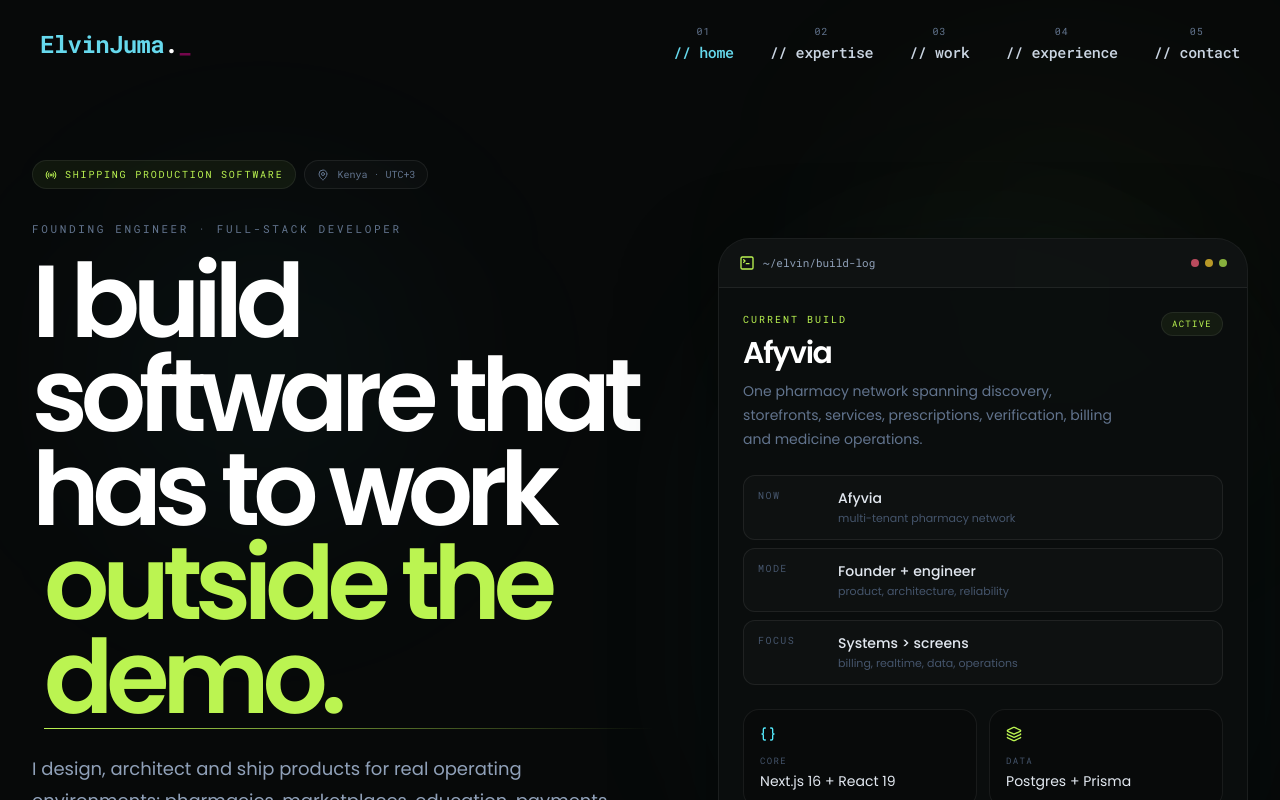
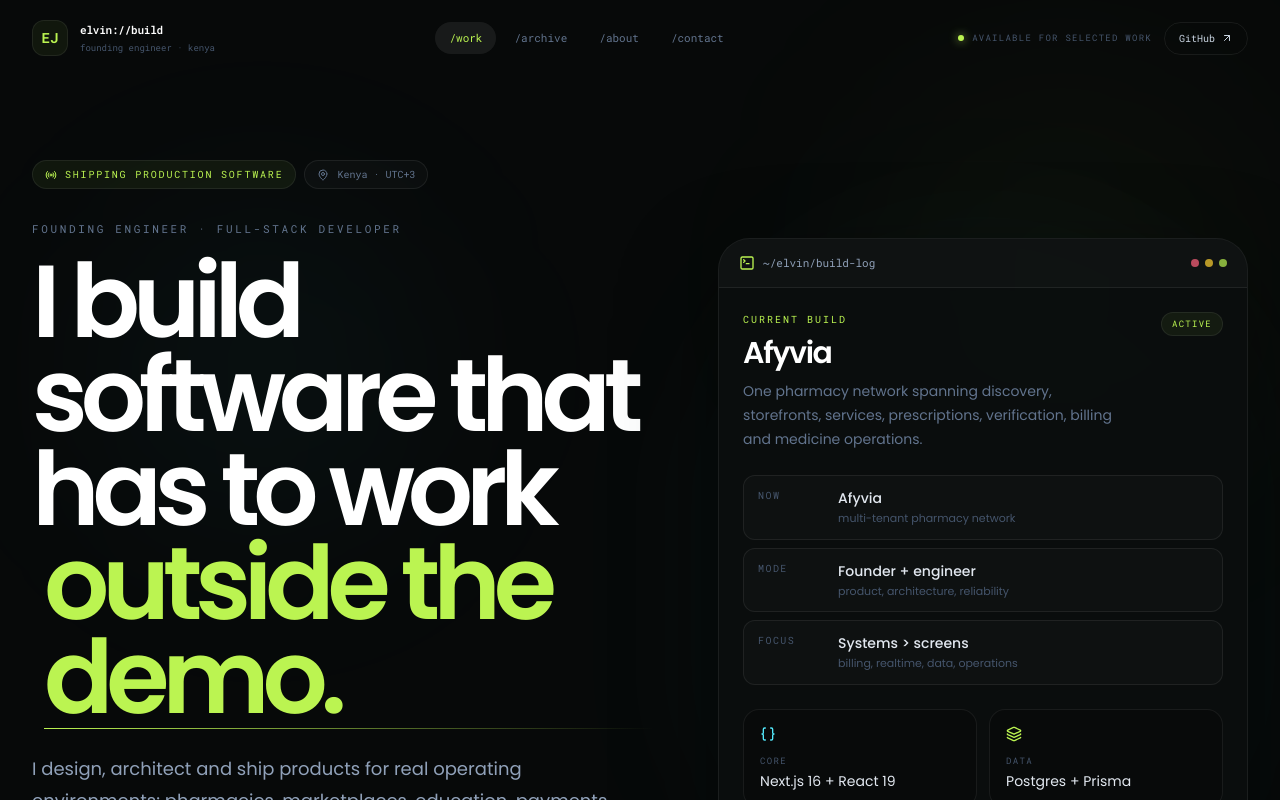
Before and after one commit to Elvinoacer/elvinJuma-portfolio, a Next.js app: page / in a window 1280 px wide. Shown: the top 800 px of the page. Built offline with nearby package versions, Linux system fonts and the light colour scheme.

Commit message:
feat: replace template navigation with personal build-system header

```diff
--- a/src/components/Header.tsx
+++ b/src/components/Header.tsx
@@ -1,200 +1,156 @@
 "use client";
 
-import { useState, useEffect } from "react";
+import { useEffect, useState } from "react";
 import Link from "next/link";
+import { usePathname } from "next/navigation";
 import { AnimatePresence, motion } from "framer-motion";
+import { ArrowUpRight, Menu, X } from "lucide-react";
+import { site } from "@/data/site";
 
 const navLinks = [
-  { num: "01", name: "// home", href: "#hero-section" },
-  { num: "02", name: "// expertise", href: "#expertise" },
-  { num: "03", name: "// work", href: "#work" },
-  { num: "04", name: "// experience", href: "#experience" },
-  { num: "05", name: "// contact", href: "#contact" },
+  { label: "work", href: "/#work" },
+  { label: "archive", href: "/projects" },
+  { label: "about", href: "/about" },
+  { label: "contact", href: "/contact" },
 ];
 
 export default function Header() {
+  const pathname = usePathname();
   const [scrolled, setScrolled] = useState(false);
-  const [mobileMenuOpen, setMobileMenuOpen] = useState(false);
-  const [activeSection, setActiveSection] = useState("hero-section");
+  const [open, setOpen] = useState(false);
 
   useEffect(() => {
-    const handleScroll = () => {
-      setScrolled(window.scrollY > 30);
-
-      const sections = ["hero-section", "expertise", "work", "experience", "contact"];
-      const scrollPosition = window.scrollY + 250;
-
-      for (const sectionId of sections) {
-        const el = document.getElementById(sectionId);
-        if (el) {
-          const top = el.offsetTop;
-          const height = el.offsetHeight;
-          if (scrollPosition >= top && scrollPosition < top + height) {
-            setActiveSection(sectionId);
-            break;
-          }
-        }
-      }
-    };
-
-    window.addEventListener("scroll", handleScroll, { passive: true });
-    handleScroll();
-    return () => window.removeEventListener("scroll", handleScroll);
+    const onScroll = () => setScrolled(window.scrollY > 24);
+    onScroll();
+    window.addEventListener("scroll", onScroll, { passive: true });
+    return () => window.removeEventListener("scroll", onScroll);
   }, []);
 
   useEffect(() => {
-    if (mobileMenuOpen) {
-      document.body.style.overflow = "hidden";
-    } else {
+    setOpen(false);
+  }, [pathname]);
+
+  useEffect(() => {
+    document.body.style.overflow = open ? "hidden" : "";
+    return () => {
       document.body.style.overflow = "";
-    }
-  }, [mobileMenuOpen]);
+    };
+  }, [open]);
 
-  const handleNavClick = (e: React.MouseEvent<HTMLAnchorElement>, href: string) => {
-    if (href.startsWith("#")) {
-      e.preventDefault();
-      setMobileMenuOpen(false);
-      const targetId = href.replace("#", "");
-      const targetElement = document.getElementById(targetId);
-      if (targetElement) {
-        const topOffset = 70;
-        const elementPosition = targetElement.getBoundingClientRect().top;
-        const offsetPosition = elementPosition + window.pageYOffset - topOffset;
-        window.scrollTo({
-          top: offsetPosition,
-          behavior: "smooth",
-        });
-      }
-    }
+  const isActive = (href: string) => {
+    if (href === "/#work") return pathname === "/";
+    return pathname === href;
   };
 
   return (
     <>
       <header
-        className={`fixed top-0 inset-x-0 z-50 transition-all duration-300 ${
-          scrolled
-            ? "bg-[#0f0f11]/90 backdrop-blur-xl border-b border-white/[0.06] py-4"
-            : "bg-transparent py-6"
+        className={`fixed inset-x-0 top-0 z-50 transition-all duration-300 ${
+          scrolled || open
+            ? "border-b border-white/[0.07] bg-[#070909]/90 backdrop-blur-xl"
+            : "bg-transparent"
         }`}
       >
-        <div className="mx-auto flex max-w-7xl items-center justify-between px-6 sm:px-10">
-          {/* Logo (TamalSen._ styled for ElvinJuma._) */}
-          <Link
-            href="/#hero-section"
-            onClick={(e) => handleNavClick(e, "#hero-section")}
-            className="group flex items-center cursor-link select-none"
-          >
-            <span className="font-mono text-2xl font-bold tracking-tight text-[#66d9ed] transition-colors group-hover:brightness-110">
-              ElvinJuma<span className="text-white">.</span>
-              <span className="text-[#df058d] animate-pulse">_</span>
+        <div className="mx-auto flex h-[4.75rem] max-w-7xl items-center justify-between px-4 sm:px-6 lg:px-8">
+          <Link href="/" className="group flex items-center gap-3">
+            <span className="flex h-9 w-9 items-center justify-center rounded-xl border border-lime-300/20 bg-lime-300/[0.06] font-mono text-sm font-bold text-lime-300">
+              EJ
             </span>
+            <div className="hidden sm:block">
+              <p className="font-mono text-[11px] font-semibold tracking-[-0.02em] text-white">
+                elvin://build
+              </p>
+              <p className="mt-0.5 font-mono text-[9px] text-slate-600">
+                founding engineer · kenya
+              </p>
+            </div>
           </Link>
 
-          {/* Desktop Nav with 01, 02, 03 numbers on top */}
-          <nav className="hidden items-center gap-9 md:flex" aria-label="Primary">
-            {navLinks.map((link) => {
-              const isActive = activeSection === link.href.replace("#", "");
-              return (
-                <a
-                  key={link.href}
-                  href={link.href}
-                  onClick={(e) => handleNavClick(e, link.href)}
-                  className={`group flex flex-col items-center font-mono cursor-link transition-colors duration-200 ${
-                    isActive
-                      ? "text-[#66d9ed]"
-                      : "text-slate-300 hover:text-white"
-                  }`}
-                >
-                  <span className="text-[10px] tracking-widest text-slate-500 group-hover:text-slate-300 transition-colors mb-0.5">
-                    {link.num}
-                  </span>
-                  <span className="text-[15px] font-medium tracking-tight">
-                    {link.name}
-                  </span>
-                </a>
-              );
-            })}
+          <nav className="hidden items-center gap-1 md:flex" aria-label="Primary navigation">
+            {navLinks.map((item) => (
+              <Link
+                key={item.href}
+                href={item.href}
+                className={`rounded-full px-3.5 py-2 font-mono text-[11px] transition ${
+                  isActive(item.href)
+                    ? "bg-white/[0.07] text-lime-300"
+                    : "text-slate-500 hover:bg-white/[0.035] hover:text-slate-200"
+                }`}
+              >
+                /{item.label}
+              </Link>
+            ))}
           </nav>
 
-          {/* Mobile Hamburger */}
+          <div className="hidden items-center gap-3 md:flex">
+            <span className="inline-flex items-center gap-2 font-mono text-[9px] uppercase tracking-[0.14em] text-slate-600">
+              <span className="h-1.5 w-1.5 rounded-full bg-lime-300 shadow-[0_0_10px_rgba(190,242,100,0.8)]" />
+              available for selected work
+            </span>
+            <a
+              href={site.github}
+              target="_blank"
+              rel="noopener noreferrer"
+              className="inline-flex items-center gap-1.5 rounded-full border border-white/[0.09] px-3.5 py-2 font-mono text-[10px] text-slate-300 transition hover:border-lime-300/25 hover:text-white"
+            >
+              GitHub
+              <ArrowUpRight className="h-3 w-3" />
+            </a>
+          </div>
+
           <button
             type="button"
-            onClick={() => setMobileMenuOpen(!mobileMenuOpen)}
-            className="relative z-50 flex h-10 w-10 items-center justify-center rounded-full border border-white/10 bg-white/[0.04] text-slate-200 transition-colors hover:border-[#66d9ed] hover:text-[#66d9ed] md:hidden cursor-link"
-            aria-label={mobileMenuOpen ? "Close menu" : "Open menu"}
+            onClick={() => setOpen((value) => !value)}
+            className="flex h-10 w-10 items-center justify-center rounded-full border border-white/[0.09] bg-white/[0.025] text-slate-300 md:hidden"
+            aria-label={open ? "Close navigation" : "Open navigation"}
+            aria-expanded={open}
           >
-            <div className="flex flex-col items-center justify-center gap-1.5 w-5">
-              <span
-                className={`h-0.5 bg-current transition-all duration-300 ${
-                  mobileMenuOpen ? "w-5 translate-y-2 rotate-45" : "w-5"
-                }`}
-              />
-              <span
-                className={`h-0.5 bg-current transition-all duration-200 ${
-                  mobileMenuOpen ? "opacity-0 w-5" : "w-4 self-end"
-                }`}
-              />
-              <span
-                className={`h-0.5 bg-current transition-all duration-300 ${
-                  mobileMenuOpen ? "w-5 -translate-y-2 -rotate-45" : "w-5"
-                }`}
-              />
-            </div>
+            {open ? <X className="h-4 w-4" /> : <Menu className="h-4 w-4" />}
           </button>
         </div>
       </header>
 
-      {/* Mobile Drawer */}
       <AnimatePresence>
-        {mobileMenuOpen && (
+        {open && (
           <motion.div
-            initial={{ opacity: 0, y: -20 }}
+            initial={{ opacity: 0, y: -10 }}
             animate={{ opacity: 1, y: 0 }}
-            exit={{ opacity: 0, y: -20 }}
-            transition={{ duration: 0.25 }}
-            className="fixed inset-0 z-40 flex flex-col bg-[#0f0f11]/98 backdrop-blur-2xl px-8 pt-32 pb-12 md:hidden justify-between"
+            exit={{ opacity: 0, y: -10 }}
+            className="fixed inset-0 z-40 bg-[#070909] px-4 pb-8 pt-28 md:hidden"
           >
-            <div className="flex flex-col gap-6">
-              {navLinks.map((link, i) => {
-                const isActive = activeSection === link.href.replace("#", "");
-                return (
+            <div className="portfolio-grid absolute inset-0 opacity-[0.18]" />
+            <div className="relative mx-auto flex h-full max-w-2xl flex-col justify-between">
+              <div className="space-y-2">
+                {navLinks.map((item, index) => (
                   <motion.div
-                    key={link.href}
-                    initial={{ opacity: 0, x: -16 }}
+                    key={item.href}
+                    initial={{ opacity: 0, x: -14 }}
                     animate={{ opacity: 1, x: 0 }}
-                    transition={{ delay: 0.05 + i * 0.05 }}
+                    transition={{ delay: index * 0.04 }}
                   >
-                    <a
-                      href={link.href}
-                      onClick={(e) => handleNavClick(e, link.href)}
-                      className="group flex items-baseline gap-3 py-2 font-mono"
+                    <Link
+                      href={item.href}
+                      className="flex items-center justify-between rounded-2xl border border-white/[0.07] bg-white/[0.02] px-5 py-5"
                     >
-                      <span className="text-xs text-slate-500">{link.num}</span>
-                      <span
-                        className={`text-2xl tracking-tight transition-colors ${
-                          isActive
-                            ? "text-[#66d9ed] font-bold"
-                            : "text-slate-300 group-hover:text-white"
-                        }`}
-                      >
-                        {link.name}
+                      <span className="font-mono text-lg text-white">/{item.label}</span>
+                      <span className="font-mono text-[10px] text-slate-600">
+                        0{index + 1}
                       </span>
-                    </a>
+                    </Link>
                   </motion.div>
-                );
-              })}
+                ))}
+              </div>
+
+              <div className="border-t border-white/[0.07] pt-6">
+                <p className="font-mono text-[10px] uppercase tracking-[0.18em] text-lime-300">
+                  Current build
+                </p>
+                <p className="mt-2 text-xl font-semibold text-white">Afyvia</p>
+                <p className="mt-1 text-sm leading-6 text-slate-500">
+                  Connected neighborhood pharmacy infrastructure.
+                </p>
+              </div>
             </div>
-
-            <motion.div
-              initial={{ opacity: 0, y: 16 }}
-              animate={{ opacity: 1, y: 0 }}
-              transition={{ delay: 0.3 }}
-              className="flex flex-col gap-4 pt-6 border-t border-white/10"
-            >
-              <p className="font-mono text-xs text-slate-500 text-center">
-                © {new Date().getFullYear()} Elvin Omondi Juma. All rights reserved.
-              </p>
-            </motion.div>
           </motion.div>
         )}
       </AnimatePresence>
```
